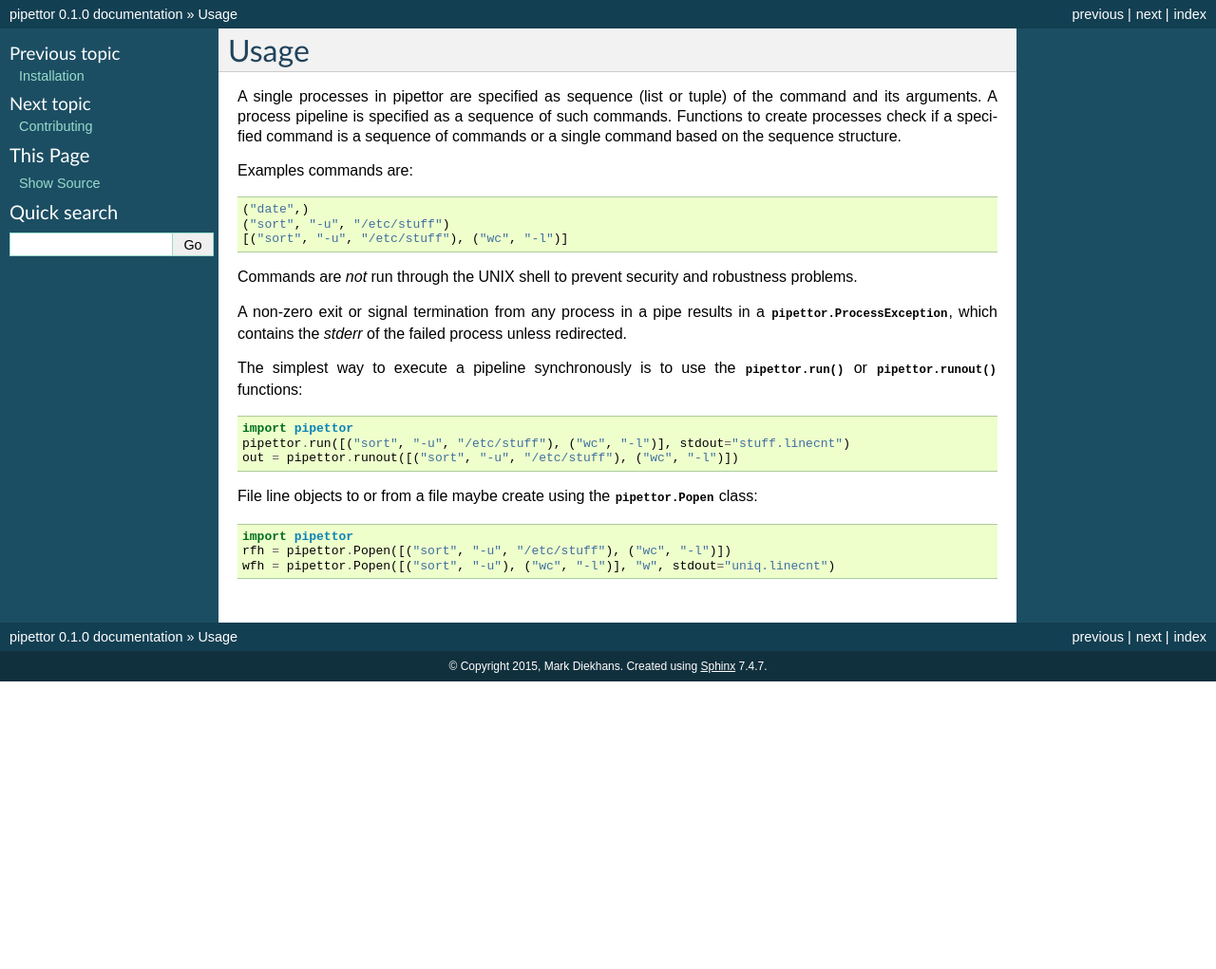
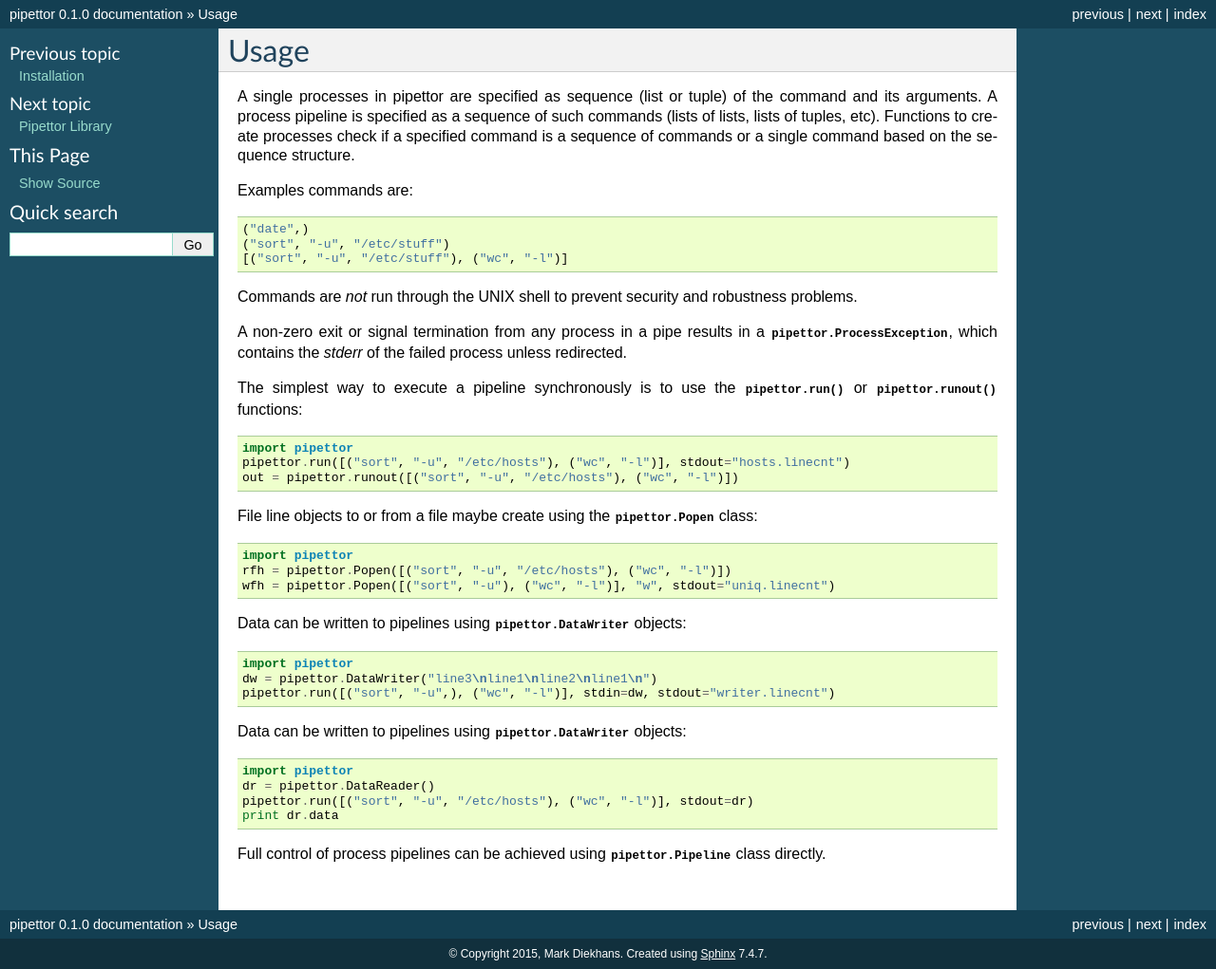
Before and after one commit to diekhans/pipettor, a Sphinx documentation site: the page built from docs/usage.rst, in a window 1280 px wide. Shown: the whole page at 95% size. Built offline with Sphinx 7.4.7, drawn with Linux system fonts in a browser that asks for light colours; the version number is read from the project's files by our own code; before the commit the page ends 900 px from its top, so only the background shows below that.

```diff
--- a/README.rst
+++ b/README.rst
@@ -2,7 +2,7 @@
 pipettor
 ===============================
 
-pipettor - robust, easy to use Unix process pipelines
+pipettor - robust, easy to use Python package for running Unix process pipelines
 
 Features
 --------
--- a/docs/conf.py
+++ b/docs/conf.py
@@ -26,10 +26,10 @@ import os
 cwd = os.getcwd()
 project_root = os.path.dirname(cwd)
 
-# Insert the project root dir as the first element in the PYTHONPATH.
+# Insert the project root dir src as the first element in the PYTHONPATH.
 # This lets us ensure that the source package is imported, and that its
 # version is used.
-sys.path.insert(0, project_root)
+sys.path.insert(0, os.path.join(project_root, "src"))
 
 import pipettor
 
--- a/docs/index.rst
+++ b/docs/index.rst
@@ -14,6 +14,7 @@ Contents:
    readme
    installation
    usage
+   library
    contributing
    authors
    history
--- /dev/null
+++ b/docs/library.rst
@@ -0,0 +1,2 @@
+Pipettor Library
+----------------
--- a/docs/usage.rst
+++ b/docs/usage.rst
@@ -6,9 +6,9 @@ Usage
 
 A single processes in pipettor are specified as sequence (list or tuple) of
 the command and its arguments.  A process pipeline is specified as a sequence
-of such commands.  Functions to create processes check if a specified
-command is a sequence of commands or a single command based on the sequence
-structure.
+of such commands (lists of lists, lists of tuples, etc).
+Functions to create processes check if a specified command is a sequence of
+commands or a single command based on the sequence structure.
 
 Examples commands are::
 
@@ -27,13 +27,31 @@ The simplest way to execute a pipeline synchronously is to use
 the :func:`pipettor.run` or :func:`pipettor.runout` functions::
 
     import pipettor
-    pipettor.run([("sort", "-u", "/etc/stuff"), ("wc", "-l")], stdout="stuff.linecnt")
-    out = pipettor.runout([("sort", "-u", "/etc/stuff"), ("wc", "-l")])
+    pipettor.run([("sort", "-u", "/etc/hosts"), ("wc", "-l")], stdout="hosts.linecnt")
+    out = pipettor.runout([("sort", "-u", "/etc/hosts"), ("wc", "-l")])
 
 
 File line objects to or from a file maybe create using the
 :class:`pipettor.Popen` class::
 
     import pipettor
-    rfh = pipettor.Popen([("sort", "-u", "/etc/stuff"), ("wc", "-l")])
+    rfh = pipettor.Popen([("sort", "-u", "/etc/hosts"), ("wc", "-l")])
     wfh = pipettor.Popen([("sort", "-u"), ("wc", "-l")], "w", stdout="uniq.linecnt")
+
+Data can be written to pipelines using :class:`pipettor.DataWriter` objects::
+
+    import pipettor
+    dw = pipettor.DataWriter("line3\nline1\nline2\nline1\n")
+    pipettor.run([("sort", "-u",), ("wc", "-l")], stdin=dw, stdout="writer.linecnt")
+
+
+Data can be written to pipelines using :class:`pipettor.DataWriter` objects::
+
+    import pipettor
+    dr = pipettor.DataReader()
+    pipettor.run([("sort", "-u", "/etc/hosts"), ("wc", "-l")], stdout=dr)
+    print dr.data
+
+
+Full control of process pipelines can be achieved using :class:`pipettor.Pipeline`
+class directly.
```
Also changed, not shown: 2 other files.
